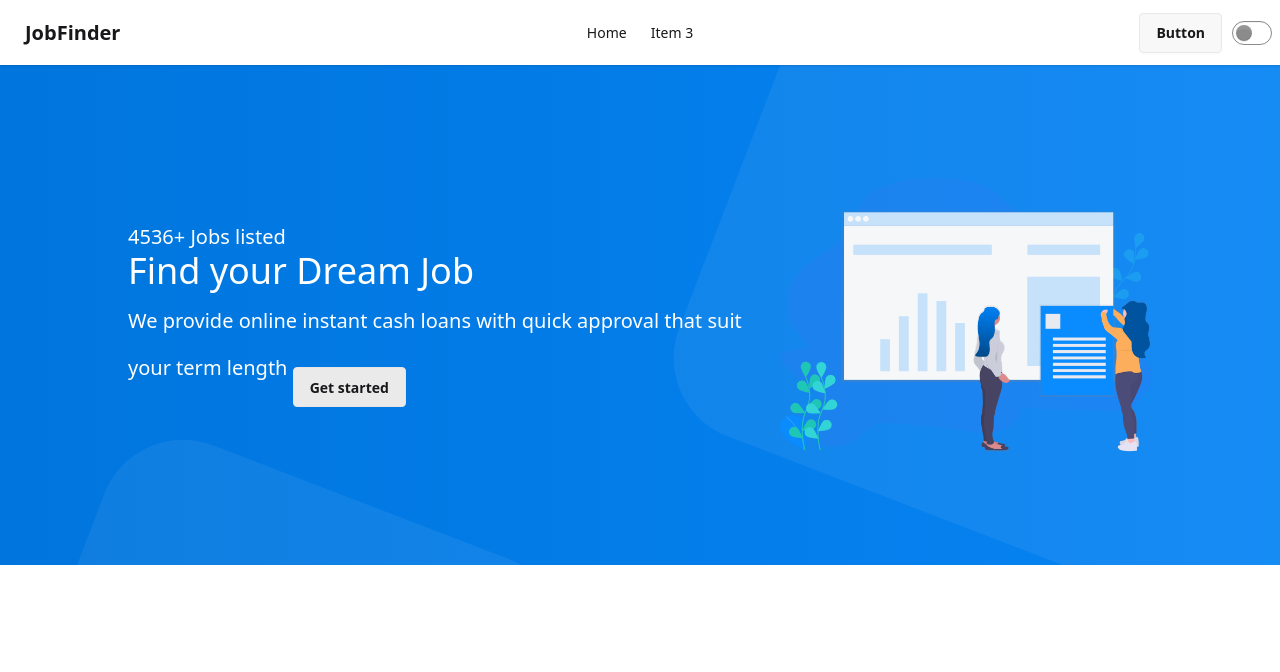
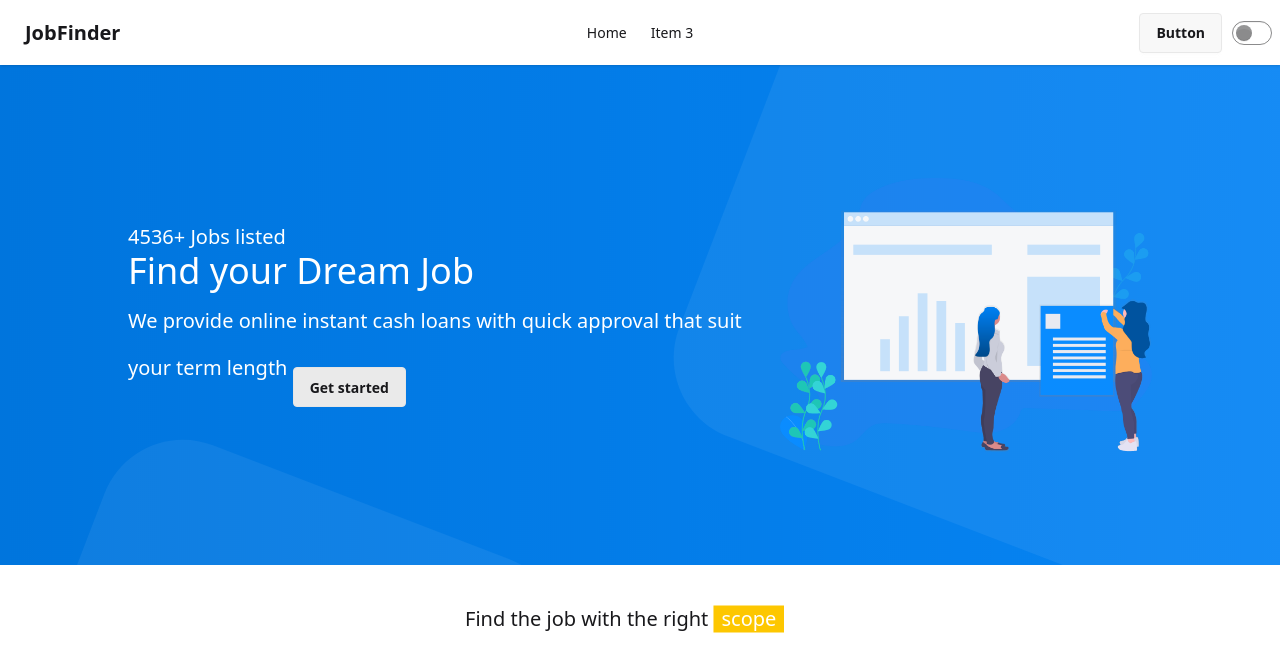
Before and after one commit to ChehAchraf/JobFinder-Angular, an Angular app: page / in a window 1280 px wide. Shown: the top 672 px of the page. Built offline with nearby package versions, Linux system fonts and the light colour scheme.

Commit message:
add the job section with one header

```diff
--- a/src/app/app.ts
+++ b/src/app/app.ts
@@ -4,7 +4,7 @@ import {ThemeButtonComponent} from './shared/components/theme-button-component/t
 
 @Component({
   selector: 'app-root',
-  imports: [RouterOutlet, ThemeButtonComponent],
+  imports: [RouterOutlet],
   templateUrl: './app.html',
   styleUrl: './app.css'
 })
--- /dev/null
+++ b/src/app/feature/home/components/job-list-section-component/job-list-section-component.html
@@ -0,0 +1,6 @@
+<section class="px-32 py-10">
+  <p class="text-xl text-center"> Find the job with the right <app-rotating-text-component/></p>
+  <div>
+
+  </div>
+</section>
--- a/src/app/feature/home/home-component/home-component.html
+++ b/src/app/feature/home/home-component/home-component.html
@@ -1,2 +1,3 @@
 <app-navbar-component/>
 <app-hero-section-component/>
+<app-job-list-section-component/>
--- a/src/app/feature/home/home-component/home-component.ts
+++ b/src/app/feature/home/home-component/home-component.ts
@@ -1,12 +1,14 @@
 import { Component } from '@angular/core';
 import {NavbarComponent} from '../../../shared/components/navbar-component/navbar-component';
 import {HeroSectionComponent} from '../components/hero-section-component/hero-section-component';
+import {JobListSectionComponent} from '../components/job-list-section-component/job-list-section-component';
 
 @Component({
   selector: 'app-home-component',
   imports: [
     NavbarComponent,
-    HeroSectionComponent
+    HeroSectionComponent,
+    JobListSectionComponent
   ],
   templateUrl: './home-component.html',
   styleUrl: './home-component.css',
--- /dev/null
+++ b/src/app/shared/components/rotating-text-component/rotating-text-component.html
@@ -0,0 +1,9 @@
+<span class="text-rotate">
+  <span>
+    <span class="bg-teal-400 text-white px-2">balance</span>
+    <span class="bg-red-400 text-white px-2">chalange</span>
+    <span class="bg-yellow-400 text-white px-2">scope</span>
+    <span class="bg-green-400 text-white px-2">culture</span>
+    <span class="bg-purple-400 text-white px-2">team</span>
+  </span>
+</span>
```
Also changed, not shown: src/app/feature/home/components/job-list-section-component/job-list-section-component.ts (added, +14 -0 lines), src/app/shared/components/rotating-text-component/rotating-text-component.ts (added, +11 -0 lines), src/app/feature/home/components/job-list-section-component/job-list-section-component.css (added), src/app/shared/components/rotating-text-component/rotating-text-component.css (added).
